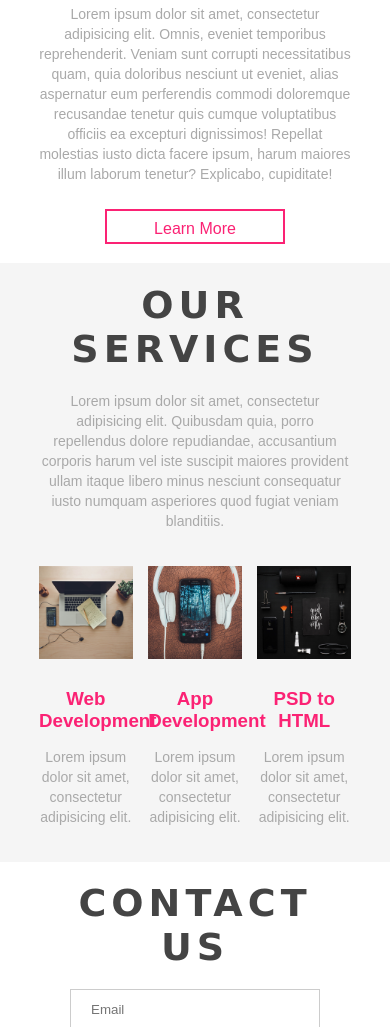
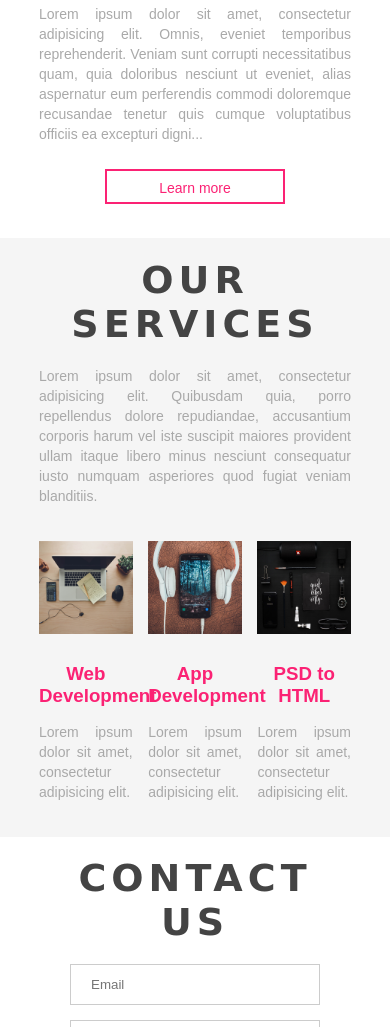
Before and after one commit to AbdullahJabir/Responsive_web_design, a plain HTML site: page index.html in a window 390 px wide. Shown: the part 680-1707 px from the top of the page. Drawn offline with nearby package versions, Linux system fonts and the light colour scheme.

Commit message:
add jquary for about

```diff
--- a/index.html
+++ b/index.html
@@ -5,6 +5,7 @@
 	<meta name="viewport" content="width=device-width, initial-scale=1.0"/>
 	<title>WebSite Development</title>
 	<link rel="stylesheet" href="styles.css">
+		<script src="https://code.jquery.com/jquery-1.12.4.min.js"></script>
 </head>
 <body>
 
@@ -34,8 +35,9 @@
 
 	<div class="about" id="about">
 		<h1 class="title">About Us</h1>
-		<p>Lorem ipsum dolor sit amet, consectetur adipisicing elit. Omnis, eveniet temporibus reprehenderit. Veniam sunt corrupti necessitatibus quam, quia doloribus nesciunt ut eveniet, alias aspernatur eum perferendis commodi doloremque recusandae tenetur quis cumque voluptatibus officiis ea excepturi dignissimos! Repellat molestias iusto dicta facere ipsum, harum maiores illum laborum tenetur? Explicabo, cupiditate!</p>
-		<div class="btn"><a href="#">Learn More</a></div>
+		<p class="comment more">Lorem ipsum dolor sit amet, consectetur adipisicing elit. Omnis, eveniet temporibus reprehenderit. Veniam sunt corrupti necessitatibus quam, quia doloribus nesciunt ut eveniet, alias aspernatur eum perferendis commodi doloremque recusandae tenetur quis cumque voluptatibus officiis ea excepturi dignissimos! Repellat molestias iusto dicta facere ipsum, harum maiores illum laborum tenetur? Explicabo, cupiditate!Lorem ipsum dolor sit amet, consectetur adipisicing elit. Omnis, eveniet temporibus reprehenderit. Veniam sunt corrupti necessitatibus quam, quia doloribus nesciunt ut eveniet, alias aspernatur eum perferendis commodi doloremque recusandae tenetur quis cumque voluptatibus officiis ea excepturi dignissimos! Repellat molestias iusto dicta facere ipsum, harum maiores illum laborum tenetur? Explicabo, cupiditate!</p>
+
+			<!-- <div class="btn"><a href="#">Learn More</a></div> -->
 	</div>
 
 	<div class="services" id="services">
@@ -105,5 +107,42 @@
 	</div>
 </div>
 
+
+
+	<script>
+	$(document).ready(function() {
+  var showChar = 300;
+  var ellipsestext = "...";
+  var moretext = "Learn more";
+  var lesstext = "Less";
+  $('.more').each(function() {
+    var content = $(this).html();
+
+    if(content.length > showChar) {
+
+      var c = content.substr(0, showChar);
+      var h = content.substr(showChar-1, content.length - showChar);
+
+      var html = c + '<span class="moreellipses">' + ellipsestext+ '&nbsp;</span><span class="morecontent"><span>' + h + '</span>&nbsp;&nbsp;<a href="" class="morelink">' + moretext + '</a></span>';
+
+      $(this).html(html);
+    }
+
+  });
+
+  $(".morelink").click(function(){
+    if($(this).hasClass("less")) {
+      $(this).removeClass("less");
+      $(this).html(moretext);
+    } else {
+      $(this).addClass("less");
+      $(this).html(lesstext);
+    }
+    $(this).parent().prev().toggle();
+    $(this).prev().toggle();
+    return false;
+  });
+});
+</script>
 </body>
 </html>
--- a/styles.css
+++ b/styles.css
@@ -19,7 +19,31 @@ h1.title{
 	word-spacing: 25px;
 	letter-spacing: 5px;
 }
+/*learn more*/
+a {
+  color: #0254EB
+}
+a:visited {
+  color: #0254EB
+}
 
+a.morelink {
+  width: 180px;
+    height: 35px;
+    line-height: 35px;
+    border: 2px solid #fb2274;
+    color: #fb2274;
+    display: block;
+    margin: 25px auto 0;
+    text-align: center;
+    text-decoration: none;
+}
+a:hover.morelink{color:green;}
+.morecontent span {
+  display: none;
+}
+
+/*end jquary style*/
 p{
 	margin-bottom: 15px;
 	font-size: 14px;
@@ -225,6 +249,9 @@ p{
 	.banner_content{
 		margin-top: 35px;
 	}
+	p{
+		text-align: justify;
+	}
 
 }
 
```
